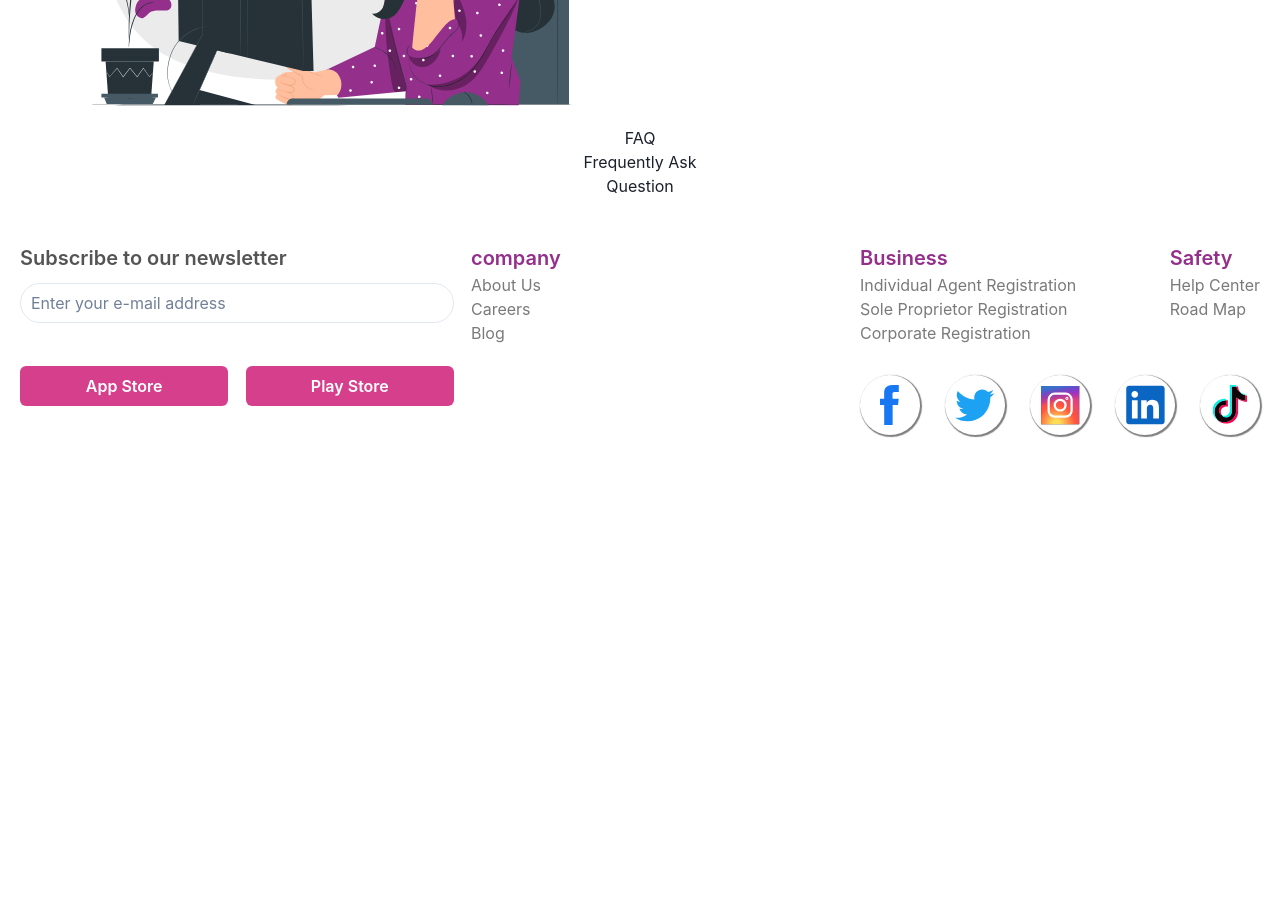
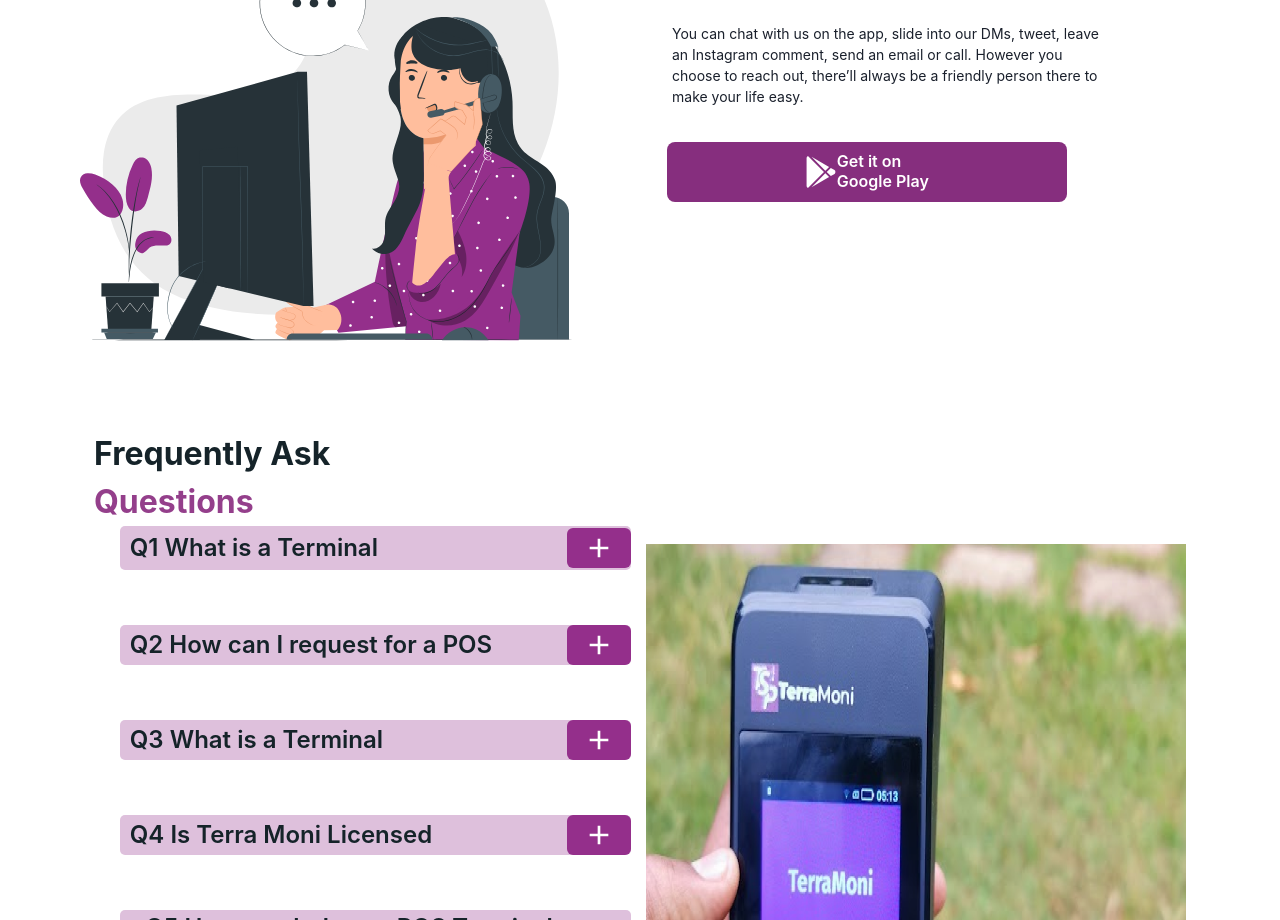
Before and after one commit to thomasAmara/TerraMoni, a React (Create React App) app: page / in a window 1280 px wide. Shown: the part 1880-2800 px from the top of the page. Before the commit the page ends 2379 px from the top, so only its background shows below. Built offline with nearby package versions, Linux system fonts and the light colour scheme.

Commit message:
new commit

```diff
--- a/src/Components/FaqSection.jsx
+++ b/src/Components/FaqSection.jsx
@@ -1,19 +1,228 @@
-import { Box, Text } from '@chakra-ui/react';
-import React from 'react';
+import {
+  Box,
+  Text,
+  Accordion,
+  AccordionItem,
+  AccordionButton,
+  AccordionPanel,
+  Image,
+  Stack,
+  Button,
+} from '@chakra-ui/react';
+import React, { useState } from 'react';
+import { BiMinus } from 'react-icons/bi';
+import { BiPlus } from 'react-icons/bi';
+import POS from '../Assets/Terrabg.png';
+import { act } from 'react-dom/test-utils';
 
 export default function FaqSection() {
+  const [active, setActive] = useState(false);
+  const [active1, setActive1] = useState(false);
+  const [active2, setActive2] = useState(false);
+  const [active3, setActive3] = useState(false);
+  const [active4, setActive4] = useState(false);
+
   return (
     <div>
-      FAQ
-      <Box>
-        <Box>
-          <Text>Frequently Ask</Text>
-          <Text>Question</Text>
+      <Box margin='0 auto' width='90%' px='30px' py='25px'>
+        <Box display='flex' flexDirection='column' mt='4%'>
+          <Box color='#152329'>
+            <Text fontWeight='700' textAlign='start' fontSize='32px'>
+              Frequently Ask
+            </Text>
+          </Box>
+
+          <Box color='#943F8B'>
+            <Text
+              fontWeight='700'
+              textAlign='start'
+              fontSize='32px'
+              color='##942F8B'
+            >
+              Questions
+            </Text>
+          </Box>
         </Box>
 
-        <Box>
-          <Box></Box>
-          <Box></Box>
+        <Box
+          display='flex'
+          flexDirection={['column-reverse', 'row']}
+          alignItems='center'
+          justifyContent='space-between'
+        >
+          <Box border='3px' width='1%'></Box>
+          <Box width={['100%', '50%']} px='15px'>
+            <Stack spacing='55px'>
+              <Box>
+                <Box
+                  display='flex'
+                  alignItems='center'
+                  borderRadius='5px'
+                  flexDirection='row'
+                  justifyContent='space-between'
+                  bg='#DEC0DC'
+                  pl='10px'
+                  py='2px'
+                >
+                  <Text fontSize='24px' fontWeight='600' color='#152329'>
+                    Q1 What is a Terminal
+                  </Text>
+                  <Button bg='#942F8B' onClick={() => setActive(!active)}>
+                    {active === true ? (
+                      <BiMinus color='#FFF' fontSize='32px' />
+                    ) : (
+                      <BiPlus color='#FFF' fontSize='32px' />
+                    )}
+                  </Button>
+                </Box>
+                {active === true ? (
+                  <Box px='10px'>
+                    <Text textAlign='start'>
+                      Lorem ipsum dolor sit amet, consectetur adipiscing elit,
+                      sed do eiusmod tempor incididunt ut labore et dolore magna
+                      aliqua. Ut enim ad minim veniam, quis nostrud exercitation
+                      ullamco laboris nisi ut aliquip ex ea commodo consequat.
+                    </Text>
+                  </Box>
+                ) : null}
+              </Box>
+              <Box>
+                <Box
+                  display='flex'
+                  alignItems='center'
+                  borderRadius='5px'
+                  flexDirection='row'
+                  justifyContent='space-between'
+                  bg='#DEC0DC'
+                  pl='10px'
+                >
+                  <Text fontSize='24px' fontWeight='600' color='#152329'>
+                    Q2 How can I request for a POS
+                  </Text>
+                  <Button bg='#942F8B' onClick={() => setActive1(!active1)}>
+                    {active1 === true ? (
+                      <BiMinus color='#FFF' fontSize='32px' />
+                    ) : (
+                      <BiPlus color='#FFF' fontSize='32px' />
+                    )}
+                  </Button>
+                </Box>
+                {active1 === true ? (
+                  <Box px='10px'>
+                    <Text textAlign='start'>
+                      Lorem ipsum dolor sit amet, consectetur adipiscing elit,
+                      sed do eiusmod tempor incididunt ut labore et dolore magna
+                      aliqua. Ut enim ad minim veniam, quis nostrud exercitation
+                      ullamco laboris nisi ut aliquip ex ea commodo consequat.
+                    </Text>
+                  </Box>
+                ) : null}
+              </Box>
+              <Box>
+                <Box
+                  display='flex'
+                  alignItems='center'
+                  borderRadius='5px'
+                  flexDirection='row'
+                  justifyContent='space-between'
+                  bg='#DEC0DC'
+                  pl='10px'
+                >
+                  <Text fontSize='24px' fontWeight='600' color='#152329'>
+                    Q3 What is a Terminal
+                  </Text>
+                  <Button bg='#942F8B' onClick={() => setActive2(!active2)}>
+                    {active2 === true ? (
+                      <BiMinus color='#FFF' fontSize='32px' />
+                    ) : (
+                      <BiPlus color='#FFF' fontSize='32px' />
+                    )}
+                  </Button>
+                </Box>
+                {active2 === true ? (
+                  <Box px='10px'>
+                    <Text textAlign='start'>
+                      Lorem ipsum dolor sit amet, consectetur adipiscing elit,
+                      sed do eiusmod tempor incididunt ut labore et dolore magna
+                      aliqua. Ut enim ad minim veniam, quis nostrud exercitation
+                      ullamco laboris nisi ut aliquip ex ea commodo consequat.
+                    </Text>
+                  </Box>
+                ) : null}
+              </Box>
+              <Box>
+                <Box
+                  display='flex'
+                  alignItems='center'
+                  borderRadius='5px'
+                  flexDirection='row'
+                  justifyContent='space-between'
+                  bg='#DEC0DC'
+                  pl='10px'
+                >
+                  <Text fontSize='24px' fontWeight='600' color='#152329'>
+                    Q4 Is Terra Moni Licensed
+                  </Text>
+                  <Button bg='#942F8B' onClick={() => setActive3(!active3)}>
+                    {active3 === true ? (
+                      <BiMinus color='#FFF' fontSize='32px' />
+                    ) : (
+                      <BiPlus color='#FFF' fontSize='32px' />
+                    )}
+                  </Button>
+                </Box>
+                {active3 === true ? (
+                  <Box px='10px'>
+                    <Text textAlign='start'>
+                      Lorem ipsum dolor sit amet, consectetur adipiscing elit,
+                      sed do eiusmod tempor incididunt ut labore et dolore magna
+                      aliqua. Ut enim ad minim veniam, quis nostrud exercitation
+                      ullamco laboris nisi ut aliquip ex ea commodo consequat.
+                    </Text>
+                  </Box>
+                ) : null}
+              </Box>
+              <Box>
+                <Box
+                  display='flex'
+                  alignItems='center'
+                  borderRadius='5px'
+                  flexDirection='row'
+                  justifyContent='space-between'
+                  bg='#DEC0DC'
+                  pl='10px'
+                >
+                  <Text fontSize='24px' fontWeight='600' color='#152329'>
+                    Q5 How much does a POS Terminal cost
+                  </Text>
+                  <Button bg='#942F8B' onClick={() => setActive4(!active4)}>
+                    {active4 === true ? (
+                      <BiMinus color='#FFF' fontSize='32px' />
+                    ) : (
+                      <BiPlus color='#FFF' fontSize='32px' />
+                    )}
+                  </Button>
+                </Box>
+                {active4 === true ? (
+                  <Box px='10px'>
+                    <Text textAlign='start'>
+                      Lorem ipsum dolor sit amet, consectetur adipiscing elit,
+                      sed do eiusmod tempor incididunt ut labore et dolore magna
+                      aliqua. Ut enim ad minim veniam, quis nostrud exercitation
+                      ullamco laboris nisi ut aliquip ex ea commodo consequat.
+                    </Text>
+                  </Box>
+                ) : null}
+              </Box>
+            </Stack>
+          </Box>
+          <Box width={['100%', '50%']}>
+            <Image
+              width={['320px', '620px']}
+              height={['240px', '420px']}
+              src={POS}
+            />
+          </Box>
         </Box>
       </Box>
     </div>
--- a/src/Components/Footer.jsx
+++ b/src/Components/Footer.jsx
@@ -1,10 +1,11 @@
-import { Box, Button,  Image, Input, Text } from '@chakra-ui/react';
+import { Box, Button, Image, Input, Text } from '@chakra-ui/react';
 import React from 'react';
 import Tiktok from '../Assets/tiktokIcon.svg';
 import Facebook from '../Assets/facebookIcon.svg';
 import Twitter from '../Assets/twitterIcon.svg';
 import Instagram from '../Assets/InstagramIcon.svg';
 import Linkedin from '../Assets/LinkedInIcon.svg';
+import { FaGoogle, FaGooglePlay } from 'react-icons/fa';
 
 export default function Footer() {
   return (
@@ -14,7 +15,7 @@
         width='100%'
         maxWidth='1340px'
         margin='0 auto'
-        flexDirection='row'
+        flexDirection={['column', 'row']}
         justifyContent='space-between'
         p='20px'
         pb='5%'
@@ -41,12 +42,20 @@
             />
           </Box>
           <Box mt='10%'>
-            <Box display='flex' justifyContent='space-between'>
-              <Button width='48%' colorScheme='pink'>
-                App Store
-              </Button>
-              <Button width='48%' colorScheme='pink'>
-                Play Store
+            <Box display='flex'>
+              <Button
+                p='10px'
+                width='360px'
+                height='70px'
+                color='#FFF'
+                _hover={{ bg: '#C296BE' }}
+                bg='#862E7E'
+              >
+                <FaGooglePlay size={32} />
+                <Box display='flex' alignItems='start' flexDirection='column'>
+                  Get it on
+                  <Text>Google Play</Text>
+                </Box>
               </Button>
             </Box>
           </Box>
--- a/src/Components/HelpSection.jsx
+++ b/src/Components/HelpSection.jsx
@@ -16,7 +16,7 @@
           display='flex'
           p='20px'
           justifyContent='center'
-          flexDirection='row'
+          flexDirection={['column', 'row']}
         >
           <Box>
             <Image src={Pana} alt='' />
@@ -26,6 +26,7 @@
             // flexDirection='column'
             alignItems='center'
             width='50%'
+            mt={['4%', '0px']}
           >
             <Box>
               <Box margin='0 auto' py='10px' width='80%' px='30px'>
@@ -45,16 +46,21 @@
                 py='25px'
               >
                 <Button
-                  width='400px'
+                  width={['300px', '400px']}
                   height='60px'
-                  colorScheme='pink'
+                  _hover={{ bg: '#C296BE' }}
+                  bg='#862E7E'
+                  color='#FFF'
                   variant='solid'
                   borderRadius='8px'
 
                   //   ml='-12%'
                 >
                   <FaGooglePlay size='32px' />
-                  Get it on Play Store
+                  <Box display='flex' alignItems='start' flexDirection='column'>
+                    Get it on
+                    <Text>Google Play</Text>
+                  </Box>
                 </Button>
               </Box>
             </Box>
```
Also changed, not shown: src/Components/Agent.jsx (+5 -5 lines), src/Components/FirstTab.jsx (+4 -3 lines), src/Components/SecondTab.jsx (+5 -5 lines), src/Components/ThirdTab.jsx (+10 -4 lines), src/pages/Home.jsx (+20 -15 lines), src/Assets/dev.jpg (added).
